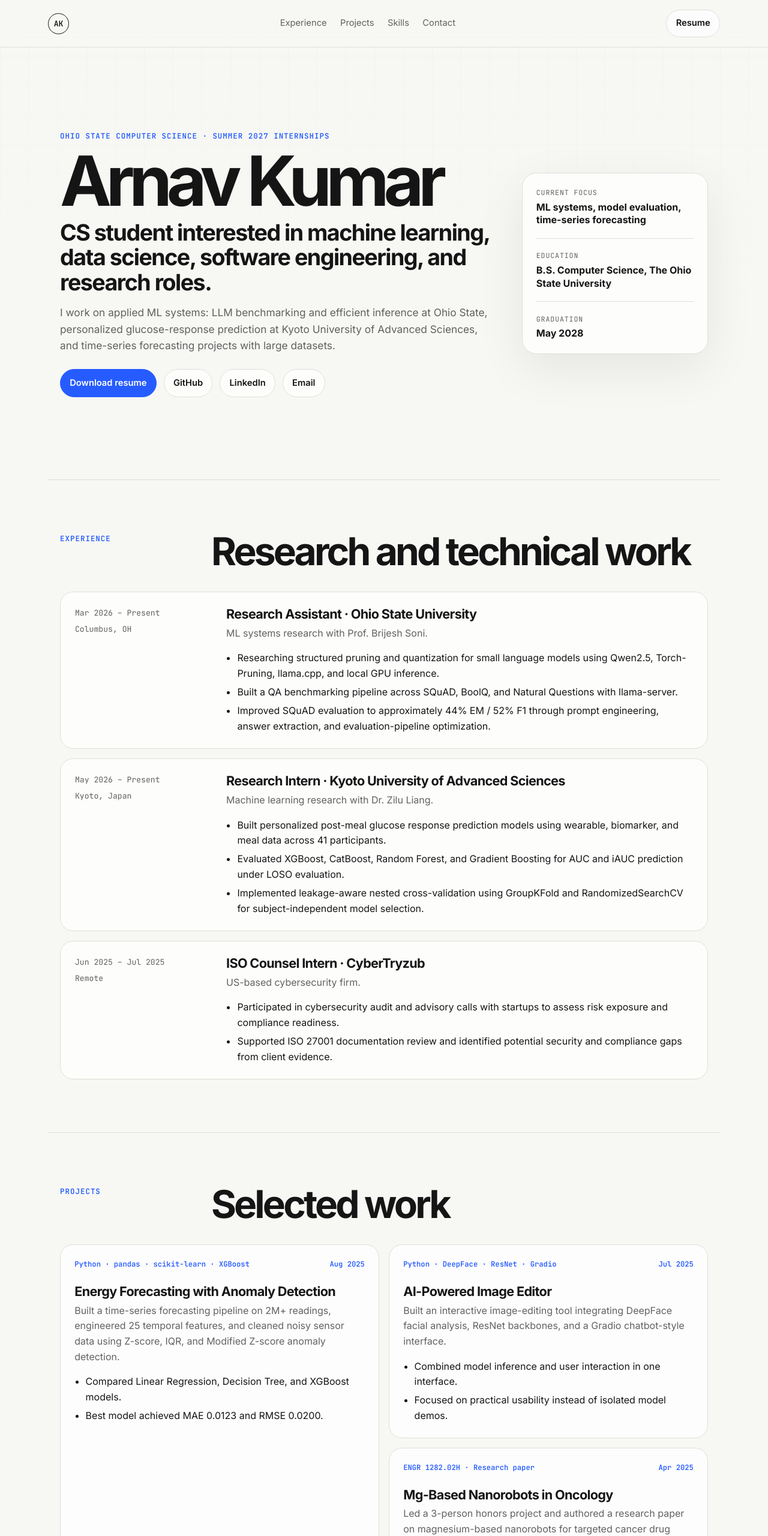
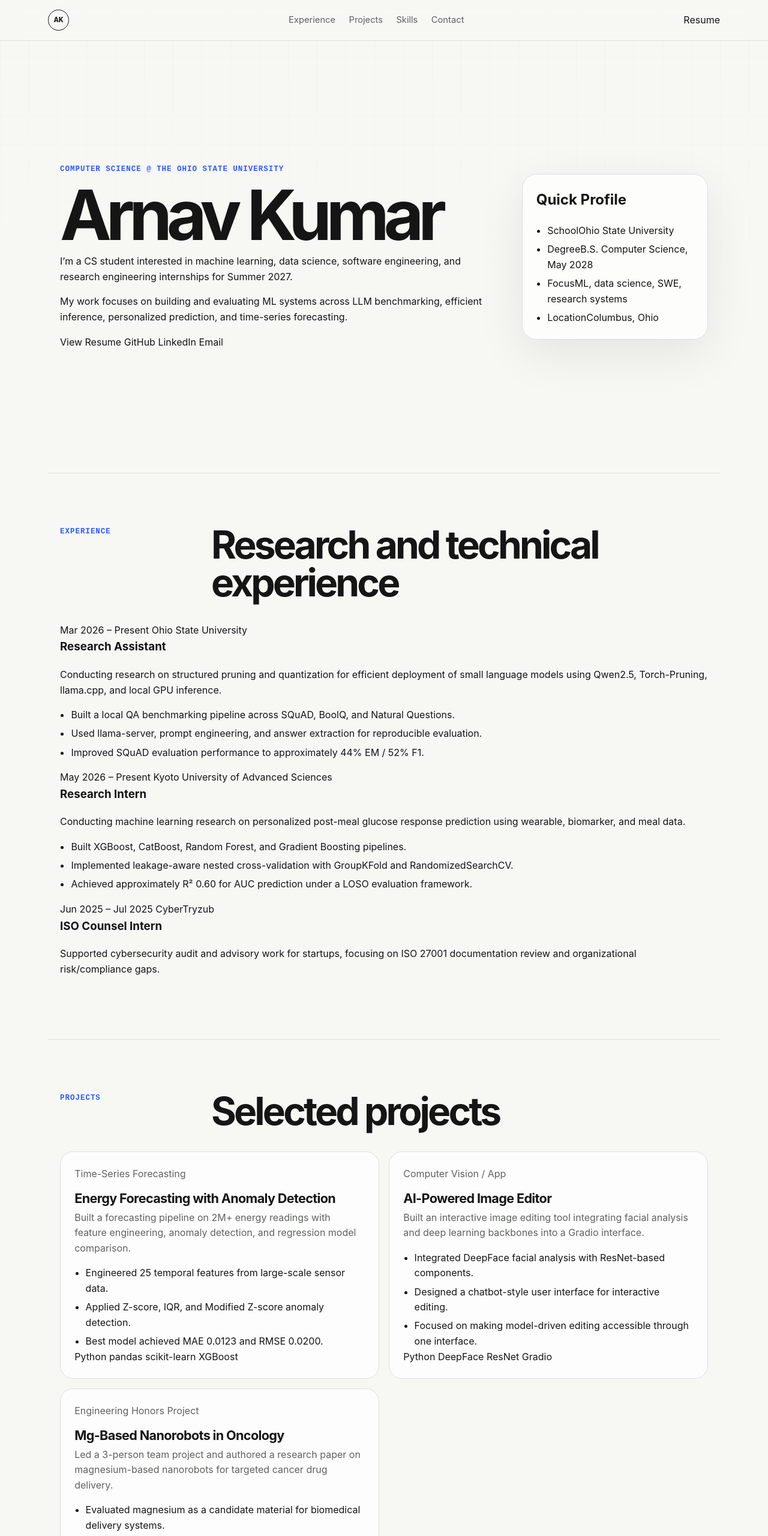
Before and after one commit to Arnavvvkumar/Arnavvvkumar.github.io, a plain HTML site: page index.html in a window 1280 px wide. Shown: the top 2560 px of the page at 60% size. Drawn offline with Linux system fonts and the light colour scheme.

Commit message:
Revise index.html for clarity and updated content
Updated the HTML structure and content for improved clarity and relevance, including changes to meta tags, sections, and links.

```diff
--- a/index.html
+++ b/index.html
@@ -1,210 +1,262 @@
-<!doctype html>
+<!DOCTYPE html>
 <html lang="en">
 <head>
-  <meta charset="utf-8">
-  <meta name="viewport" content="width=device-width, initial-scale=1">
-  <meta name="description" content="Arnav Kumar - Computer Science student at Ohio State interested in ML, data science, software engineering, and research internships.">
-  <meta property="og:title" content="Arnav Kumar">
-  <meta property="og:description" content="CS student at Ohio State with experience in ML systems, LLM evaluation, time-series forecasting, and predictive modeling.">
-  <meta property="og:type" content="website">
-  <title>Arnav Kumar</title>
-  <link rel="preconnect" href="https://fonts.googleapis.com">
-  <link rel="preconnect" href="https://fonts.gstatic.com" crossorigin>
-  <link href="https://fonts.googleapis.com/css2?family=Inter:wght@400;500;600;700;800&family=JetBrains+Mono:wght@400;500;600&display=swap" rel="stylesheet">
-  <link rel="stylesheet" href="styles.css">
+  <meta charset="UTF-8" />
+  <meta name="viewport" content="width=device-width, initial-scale=1.0" />
+  <title>Arnav Kumar | CS @ Ohio State</title>
+  <meta name="description" content="Portfolio of Arnav Kumar, Computer Science student at The Ohio State University focused on ML, data science, software engineering, and research systems." />
+  <link rel="stylesheet" href="styles.css" />
 </head>
+
 <body>
-  <a class="skip" href="#main">Skip to content</a>
+  <header class="site-header">
+    <a href="#home" class="logo">AK</a>
 
-  <header class="site-header">
-    <a class="logo" href="#top" aria-label="Arnav Kumar home">AK</a>
-    <nav aria-label="Primary navigation">
+    <nav class="nav">
       <a href="#experience">Experience</a>
       <a href="#projects">Projects</a>
       <a href="#skills">Skills</a>
       <a href="#contact">Contact</a>
     </nav>
-    <a class="resume-button" href="assets/Arnav_Kumar_Resume.pdf" target="_blank" rel="noreferrer">Resume</a>
+
+    <a class="resume-btn" href="assets/Arnav_Kumar_Resume.pdf" target="_blank">Resume</a>
   </header>
 
-  <main id="main">
-    <section class="hero" id="top">
-      <div class="hero-copy">
-        <p class="eyebrow">Ohio State Computer Science · Summer 2027 internships</p>
+  <main>
+    <section id="home" class="hero">
+      <div class="hero-content">
+        <p class="eyebrow">Computer Science @ The Ohio State University</p>
+
         <h1>Arnav Kumar</h1>
-        <p class="subtitle">CS student interested in machine learning, data science, software engineering, and research roles.</p>
-        <p class="summary">I work on applied ML systems: LLM benchmarking and efficient inference at Ohio State, personalized glucose-response prediction at Kyoto University of Advanced Sciences, and time-series forecasting projects with large datasets.</p>
-        <div class="actions">
-          <a class="primary" href="assets/Arnav_Kumar_Resume.pdf" target="_blank" rel="noreferrer">Download resume</a>
-          <a href="https://github.com/Arnavvvkumar" target="_blank" rel="noreferrer">GitHub</a>
-          <a href="https://www.linkedin.com/in/arnav-kumar-a269a1253/" target="_blank" rel="noreferrer">LinkedIn</a>
-          <a href="mailto:kumar.1178@osu.edu">Email</a>
+
+        <p class="hero-subtitle">
+          I’m a CS student interested in machine learning, data science, software engineering,
+          and research engineering internships for Summer 2027.
+        </p>
+
+        <p class="hero-text">
+          My work focuses on building and evaluating ML systems across LLM benchmarking,
+          efficient inference, personalized prediction, and time-series forecasting.
+        </p>
+
+        <div class="hero-actions">
+          <a class="primary-btn" href="assets/Arnav_Kumar_Resume.pdf" target="_blank">View Resume</a>
+          <a class="secondary-btn" href="https://github.com/Arnavvvkumar" target="_blank">GitHub</a>
+          <a class="secondary-btn" href="https://www.linkedin.com/" target="_blank">LinkedIn</a>
+          <a class="secondary-btn" href="mailto:kumar.1178@osu.edu">Email</a>
         </div>
       </div>
-      <aside class="hero-card" aria-label="Profile snapshot">
-        <div>
-          <span class="label">Current focus</span>
-          <strong>ML systems, model evaluation, time-series forecasting</strong>
-        </div>
-        <div>
-          <span class="label">Education</span>
-          <strong>B.S. Computer Science, The Ohio State University</strong>
-        </div>
-        <div>
-          <span class="label">Graduation</span>
-          <strong>May 2028</strong>
-        </div>
+
+      <aside class="hero-card">
+        <h2>Quick Profile</h2>
+        <ul>
+          <li><span>School</span>Ohio State University</li>
+          <li><span>Degree</span>B.S. Computer Science, May 2028</li>
+          <li><span>Focus</span>ML, data science, SWE, research systems</li>
+          <li><span>Location</span>Columbus, Ohio</li>
+        </ul>
       </aside>
     </section>
 
-    <section class="section" id="experience">
+    <section id="experience" class="section">
       <div class="section-heading">
         <p class="eyebrow">Experience</p>
-        <h2>Research and technical work</h2>
+        <h2>Research and technical experience</h2>
       </div>
 
       <div class="timeline">
-        <article class="item">
-          <div class="item-meta">
+        <article class="timeline-card">
+          <div class="timeline-meta">
             <span>Mar 2026 – Present</span>
-            <span>Columbus, OH</span>
+            <span>Ohio State University</span>
           </div>
-          <div class="item-body">
-            <h3>Research Assistant · Ohio State University</h3>
-            <p class="role-note">ML systems research with Prof. Brijesh Soni.</p>
+          <div>
+            <h3>Research Assistant</h3>
+            <p>
+              Conducting research on structured pruning and quantization for efficient deployment
+              of small language models using Qwen2.5, Torch-Pruning, llama.cpp, and local GPU inference.
+            </p>
             <ul>
-              <li>Researching structured pruning and quantization for small language models using Qwen2.5, Torch-Pruning, llama.cpp, and local GPU inference.</li>
-              <li>Built a QA benchmarking pipeline across SQuAD, BoolQ, and Natural Questions with llama-server.</li>
-              <li>Improved SQuAD evaluation to approximately 44% EM / 52% F1 through prompt engineering, answer extraction, and evaluation-pipeline optimization.</li>
+              <li>Built a local QA benchmarking pipeline across SQuAD, BoolQ, and Natural Questions.</li>
+              <li>Used llama-server, prompt engineering, and answer extraction for reproducible evaluation.</li>
+              <li>Improved SQuAD evaluation performance to approximately 44% EM / 52% F1.</li>
             </ul>
           </div>
         </article>
 
-        <article class="item">
-          <div class="item-meta">
+        <article class="timeline-card">
+          <div class="timeline-meta">
             <span>May 2026 – Present</span>
-            <span>Kyoto, Japan</span>
+            <span>Kyoto University of Advanced Sciences</span>
           </div>
-          <div class="item-body">
-            <h3>Research Intern · Kyoto University of Advanced Sciences</h3>
-            <p class="role-note">Machine learning research with Dr. Zilu Liang.</p>
+          <div>
+            <h3>Research Intern</h3>
+            <p>
+              Conducting machine learning research on personalized post-meal glucose response prediction
+              using wearable, biomarker, and meal data.
+            </p>
             <ul>
-              <li>Built personalized post-meal glucose response prediction models using wearable, biomarker, and meal data across 41 participants.</li>
-              <li>Evaluated XGBoost, CatBoost, Random Forest, and Gradient Boosting for AUC and iAUC prediction under LOSO evaluation.</li>
-              <li>Implemented leakage-aware nested cross-validation using GroupKFold and RandomizedSearchCV for subject-independent model selection.</li>
+              <li>Built XGBoost, CatBoost, Random Forest, and Gradient Boosting pipelines.</li>
+              <li>Implemented leakage-aware nested cross-validation with GroupKFold and RandomizedSearchCV.</li>
+              <li>Achieved approximately R² 0.60 for AUC prediction under a LOSO evaluation framework.</li>
             </ul>
           </div>
         </article>
 
-        <article class="item">
-          <div class="item-meta">
+        <article class="timeline-card">
+          <div class="timeline-meta">
             <span>Jun 2025 – Jul 2025</span>
-            <span>Remote</span>
+            <span>CyberTryzub</span>
           </div>
-          <div class="item-body">
-            <h3>ISO Counsel Intern · CyberTryzub</h3>
-            <p class="role-note">US-based cybersecurity firm.</p>
-            <ul>
-              <li>Participated in cybersecurity audit and advisory calls with startups to assess risk exposure and compliance readiness.</li>
-              <li>Supported ISO 27001 documentation review and identified potential security and compliance gaps from client evidence.</li>
-            </ul>
+          <div>
+            <h3>ISO Counsel Intern</h3>
+            <p>
+              Supported cybersecurity audit and advisory work for startups, focusing on ISO 27001
+              documentation review and organizational risk/compliance gaps.
+            </p>
           </div>
         </article>
       </div>
     </section>
 
-    <section class="section" id="projects">
+    <section id="projects" class="section">
       <div class="section-heading">
         <p class="eyebrow">Projects</p>
-        <h2>Selected work</h2>
+        <h2>Selected projects</h2>
       </div>
 
       <div class="project-grid">
-        <article class="project-card featured">
-          <div class="project-topline">
-            <span>Python · pandas · scikit-learn · XGBoost</span>
-            <span>Aug 2025</span>
+        <article class="project-card">
+          <div class="project-top">
+            <p class="project-label">Time-Series Forecasting</p>
+            <h3>Energy Forecasting with Anomaly Detection</h3>
           </div>
-          <h3>Energy Forecasting with Anomaly Detection</h3>
-          <p>Built a time-series forecasting pipeline on 2M+ readings, engineered 25 temporal features, and cleaned noisy sensor data using Z-score, IQR, and Modified Z-score anomaly detection.</p>
+          <p>
+            Built a forecasting pipeline on 2M+ energy readings with feature engineering,
+            anomaly detection, and regression model comparison.
+          </p>
           <ul>
-            <li>Compared Linear Regression, Decision Tree, and XGBoost models.</li>
+            <li>Engineered 25 temporal features from large-scale sensor data.</li>
+            <li>Applied Z-score, IQR, and Modified Z-score anomaly detection.</li>
             <li>Best model achieved MAE 0.0123 and RMSE 0.0200.</li>
           </ul>
+          <div class="tags">
+            <span>Python</span>
+            <span>pandas</span>
+            <span>scikit-learn</span>
+            <span>XGBoost</span>
+          </div>
         </article>
 
         <article class="project-card">
-          <div class="project-topline">
-            <span>Python · DeepFace · ResNet · Gradio</span>
-            <span>Jul 2025</span>
+          <div class="project-top">
+            <p class="project-label">Computer Vision / App</p>
+            <h3>AI-Powered Image Editor</h3>
           </div>
-          <h3>AI-Powered Image Editor</h3>
-          <p>Built an interactive image-editing tool integrating DeepFace facial analysis, ResNet backbones, and a Gradio chatbot-style interface.</p>
+          <p>
+            Built an interactive image editing tool integrating facial analysis and deep learning
+            backbones into a Gradio interface.
+          </p>
           <ul>
-            <li>Combined model inference and user interaction in one interface.</li>
-            <li>Focused on practical usability instead of isolated model demos.</li>
+            <li>Integrated DeepFace facial analysis with ResNet-based components.</li>
+            <li>Designed a chatbot-style user interface for interactive editing.</li>
+            <li>Focused on making model-driven editing accessible through one interface.</li>
           </ul>
+          <div class="tags">
+            <span>Python</span>
+            <span>DeepFace</span>
+            <span>ResNet</span>
+            <span>Gradio</span>
+          </div>
         </article>
 
         <article class="project-card">
-          <div class="project-topline">
-            <span>ENGR 1282.02H · Research paper</span>
-            <span>Apr 2025</span>
+          <div class="project-top">
+            <p class="project-label">Engineering Honors Project</p>
+            <h3>Mg-Based Nanorobots in Oncology</h3>
           </div>
-          <h3>Mg-Based Nanorobots in Oncology</h3>
-          <p>Led a 3-person honors project and authored a research paper on magnesium-based nanorobots for targeted cancer drug delivery.</p>
+          <p>
+            Led a 3-person team project and authored a research paper on magnesium-based
+            nanorobots for targeted cancer drug delivery.
+          </p>
           <ul>
-            <li>Coordinated technical research, design tradeoffs, and final paper structure.</li>
+            <li>Evaluated magnesium as a candidate material for biomedical delivery systems.</li>
+            <li>Coordinated project research, writing, and presentation work.</li>
           </ul>
+          <div class="tags">
+            <span>Research</span>
+            <span>Technical Writing</span>
+            <span>Team Leadership</span>
+          </div>
         </article>
       </div>
     </section>
 
-    <section class="section compact" id="skills">
+    <section id="skills" class="section">
       <div class="section-heading">
         <p class="eyebrow">Skills</p>
         <h2>Technical toolkit</h2>
       </div>
 
       <div class="skills-grid">
-        <article>
+        <div class="skill-card">
           <h3>Languages</h3>
           <p>Python, Java, C/C++, HTML/CSS</p>
-        </article>
-        <article>
+        </div>
+
+        <div class="skill-card">
           <h3>ML / Data</h3>
-          <p>TensorFlow/Keras, NumPy, pandas, scikit-learn, Matplotlib, Seaborn</p>
-        </article>
-        <article>
+          <p>TensorFlow/Keras, NumPy, pandas, scikit-learn, Matplotlib, Seaborn, XGBoost, CatBoost</p>
+        </div>
+
+        <div class="skill-card">
           <h3>Tools</h3>
-          <p>Git/GitHub, ONNX, OpenCV, Gradio, MATLAB, SolidWorks</p>
-        </article>
-        <article>
+          <p>Git/GitHub, llama.cpp, ONNX, OpenCV, Gradio, MATLAB, SolidWorks</p>
+        </div>
+
+        <div class="skill-card">
           <h3>Concepts</h3>
-          <p>Deep Learning, Time-Series Modeling, Model Optimization, Data Engineering</p>
-        </article>
+          <p>Deep Learning, Time-Series Modeling, Model Optimization, Data Engineering, Cross-Validation</p>
+        </div>
       </div>
     </section>
 
-    <section class="section contact" id="contact">
+    <section class="section highlight-section">
+      <div class="section-heading">
+        <p class="eyebrow">What I’m looking for</p>
+        <h2>Summer 2027 internships</h2>
+      </div>
+
+      <p class="highlight-text">
+        I’m looking for internships where I can contribute to machine learning, data science,
+        software engineering, AI/ML systems, research engineering, or analytics-focused teams.
+        I’m especially interested in roles involving real-world data, model evaluation, forecasting,
+        optimization, and scalable ML workflows.
+      </p>
+    </section>
+
+    <section id="contact" class="section contact-section">
       <div>
         <p class="eyebrow">Contact</p>
-        <h2>Open to Summer 2027 internships.</h2>
-        <p>Best fit: ML, data science, software engineering, research engineering, and model optimization roles.</p>
+        <h2>Let’s connect</h2>
+        <p>
+          The fastest way to reach me is by email. I’m happy to discuss internships,
+          research roles, or technical projects.
+        </p>
       </div>
+
       <div class="contact-links">
         <a href="mailto:kumar.1178@osu.edu">kumar.1178@osu.edu</a>
         <a href="tel:+13808955433">+1 (380) 895-5433</a>
-        <a href="https://github.com/Arnavvvkumar" target="_blank" rel="noreferrer">GitHub</a>
-        <a href="https://www.linkedin.com/in/arnav-kumar-a269a1253/" target="_blank" rel="noreferrer">LinkedIn</a>
-        <a href="assets/Arnav_Kumar_Resume.pdf" target="_blank" rel="noreferrer">Resume</a>
+        <a href="https://github.com/Arnavvvkumar" target="_blank">GitHub</a>
+        <a href="https://www.linkedin.com/" target="_blank">LinkedIn</a>
       </div>
     </section>
   </main>
 
-  <footer>
-    <span>© <span id="year"></span> Arnav Kumar</span>
-    <span>Built for clarity, not noise.</span>
+  <footer class="footer">
+    <p>© 2026 Arnav Kumar</p>
+    <p>Built for internship recruiting and project visibility.</p>
   </footer>
 
   <script src="script.js"></script>
```
